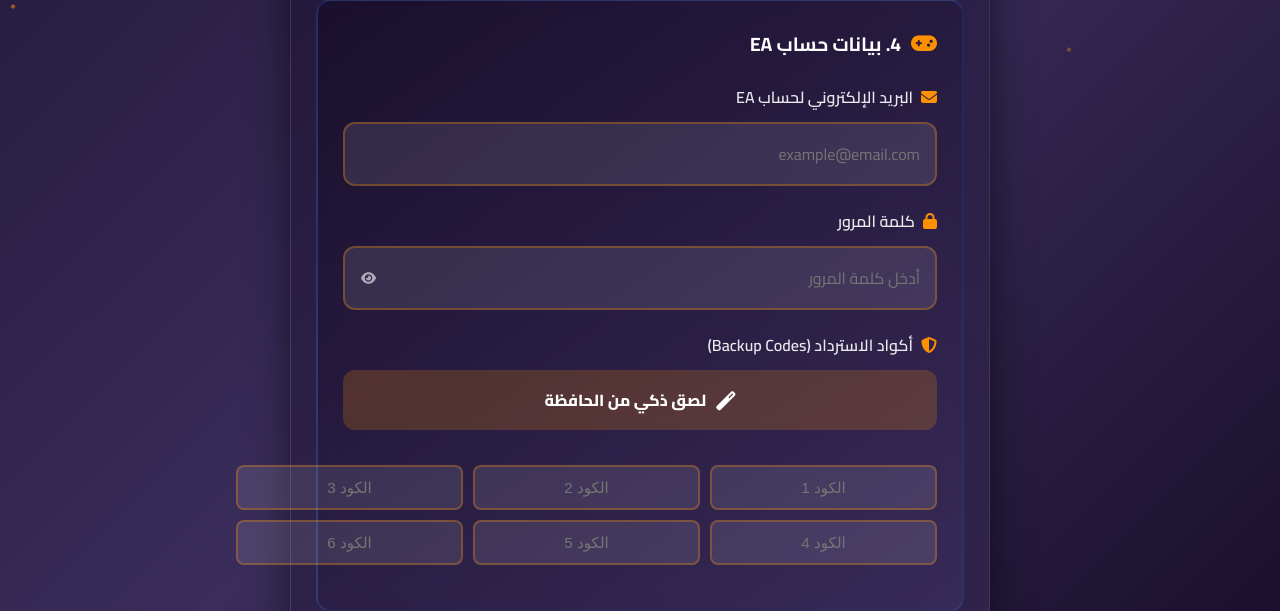
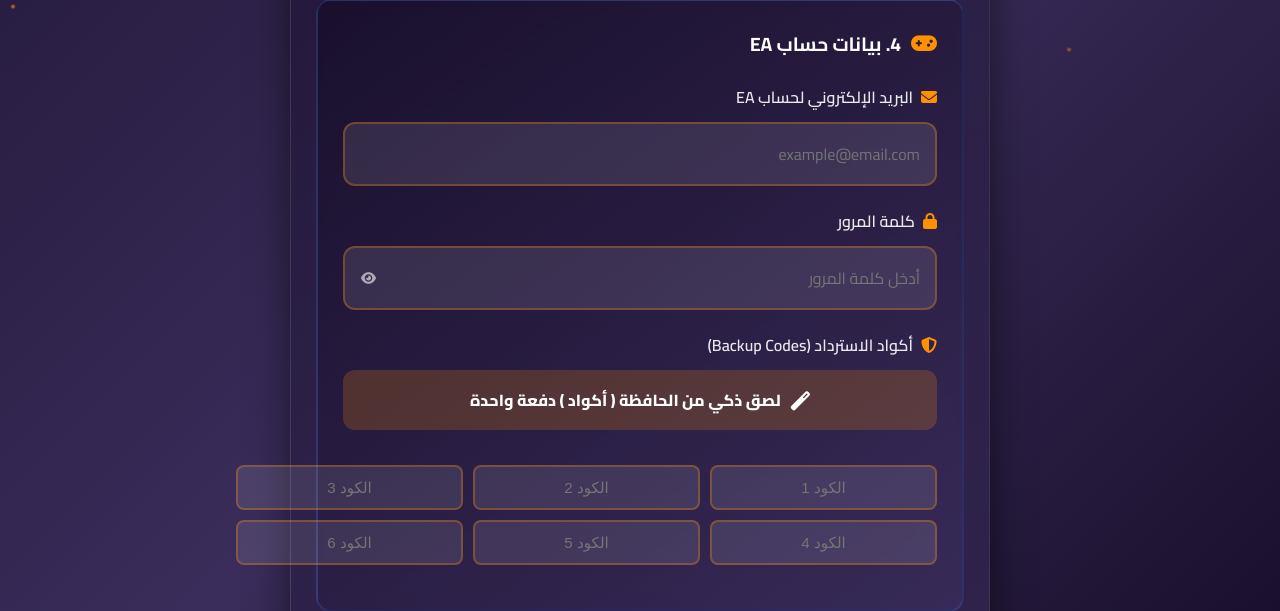
Before and after one commit to eafceafc/ea_fc_fifa, a Flask app: page /sell-coins in a window 1280 px wide. Shown: the part 691-1302 px from the top of the page. Run offline with Flask 3, Linux system fonts and the light colour scheme; parts of the project's set-up code (start-up, migrations or seed data) failed here and were passed over.

Commit message:
Update sell_coins.html 1333

```diff
--- a/templates/sell_coins.html
+++ b/templates/sell_coins.html
@@ -157,7 +157,7 @@
                 <div class="recovery-input-options">
                     <button type="button" class="option-btn active smart-paste-unified" data-mode="smart" onclick="performSmartPaste()">
                         <i class="fas fa-magic"></i>
-                        لصق ذكي من الحافظة
+                        لصق ذكي من الحافظة ( أكواد ) دفعة واحدة
                     </button>
                 </div>
 
```
